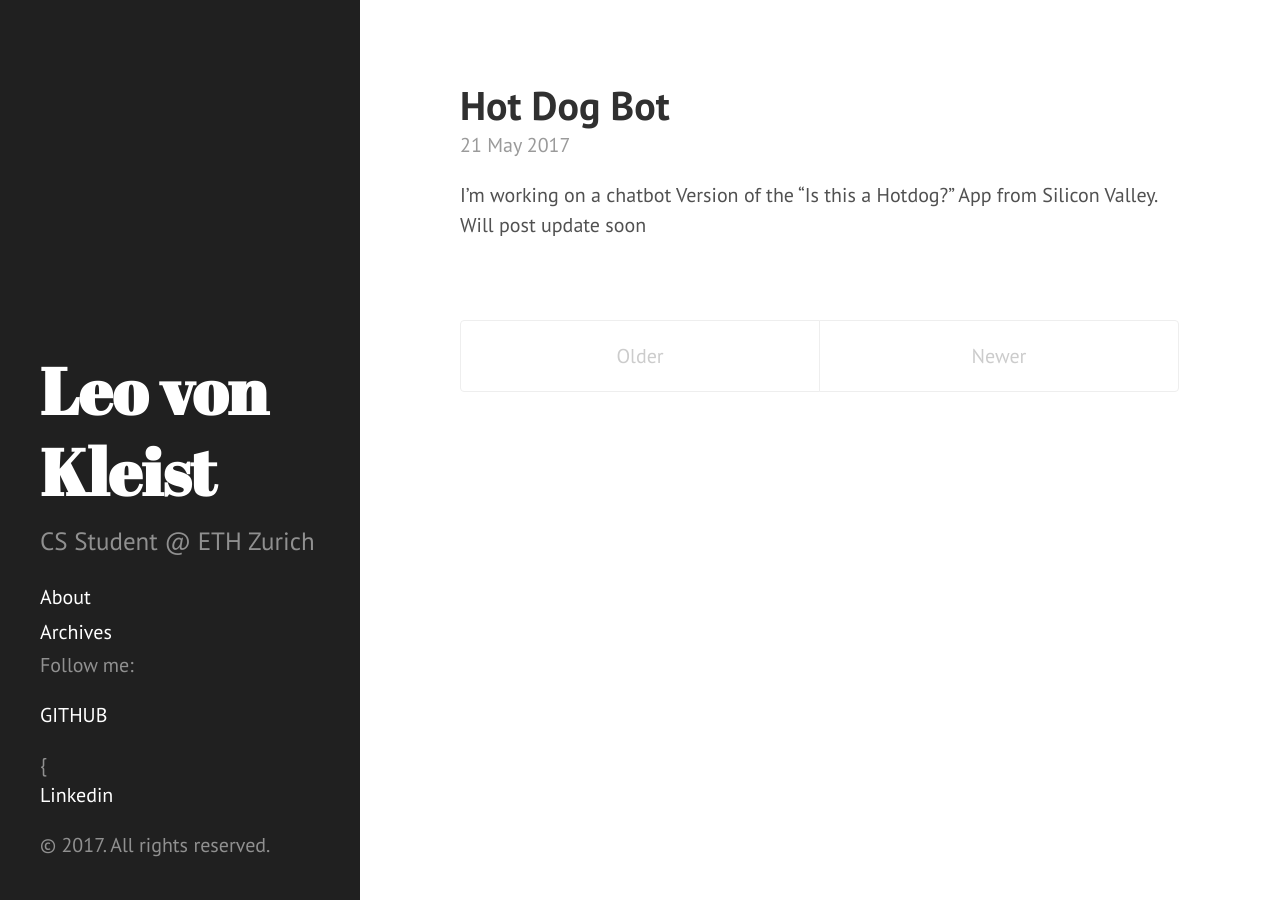
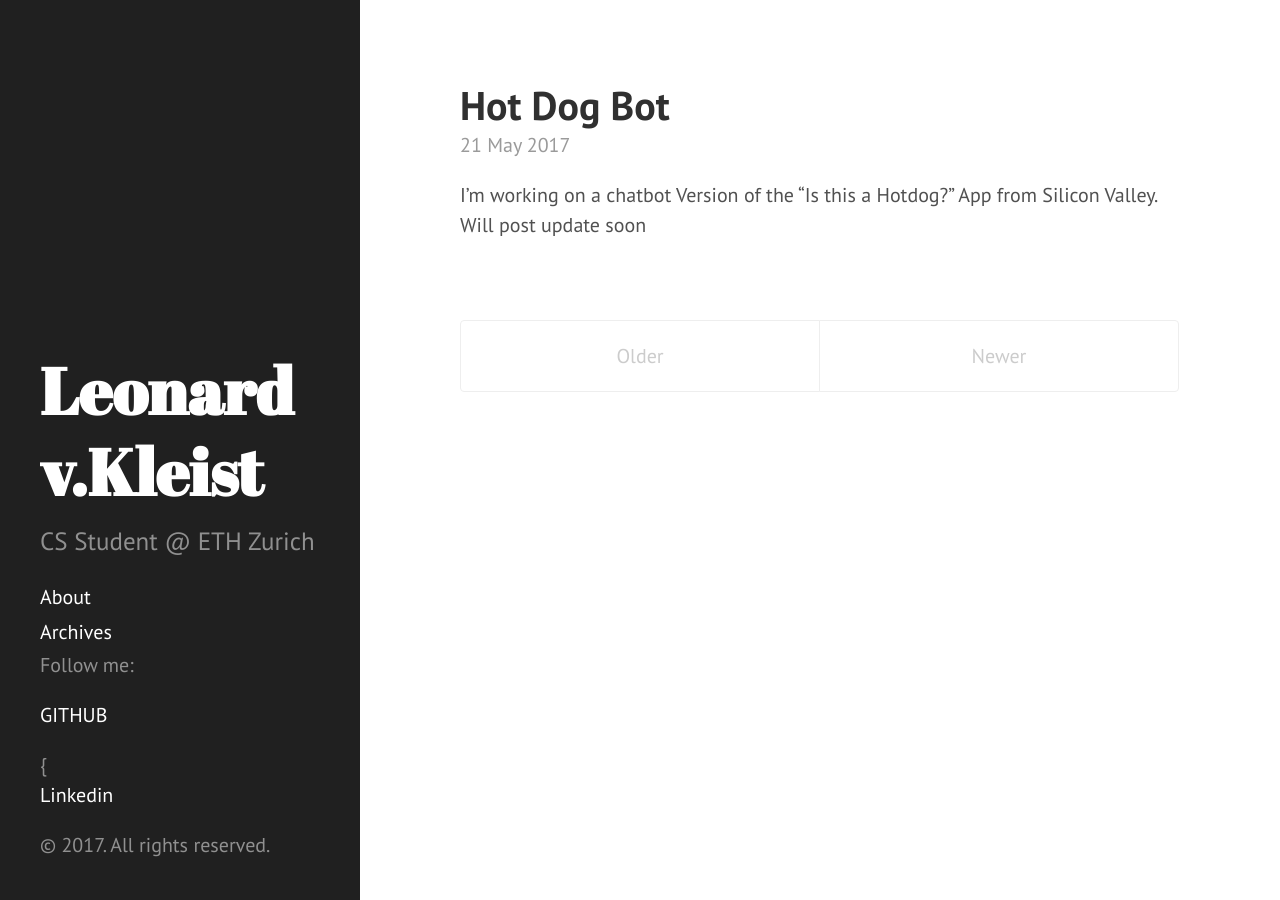
Before and after one commit to leokleist/leokleist.github.io, a Jekyll site: the page built from index.html, in a window 1280 px wide. Built offline with Jekyll 4.4.1, drawn with Linux system fonts in a browser that asks for light colours; Markdown is read by kramdown in place of the engine named in the settings; the list of posts is cut into pages by our own code.

Commit message:
Update _config.yml

```diff
--- a/_config.yml
+++ b/_config.yml
@@ -7,7 +7,7 @@ permalink:        pretty
 
 
 # Setup
-title:            Leo von Kleist
+title:            Leonard v.Kleist
 tagline:          Blog
 description:      CS Student @ ETH Zurich
 url:              http://hyde.getpoole.com
```
